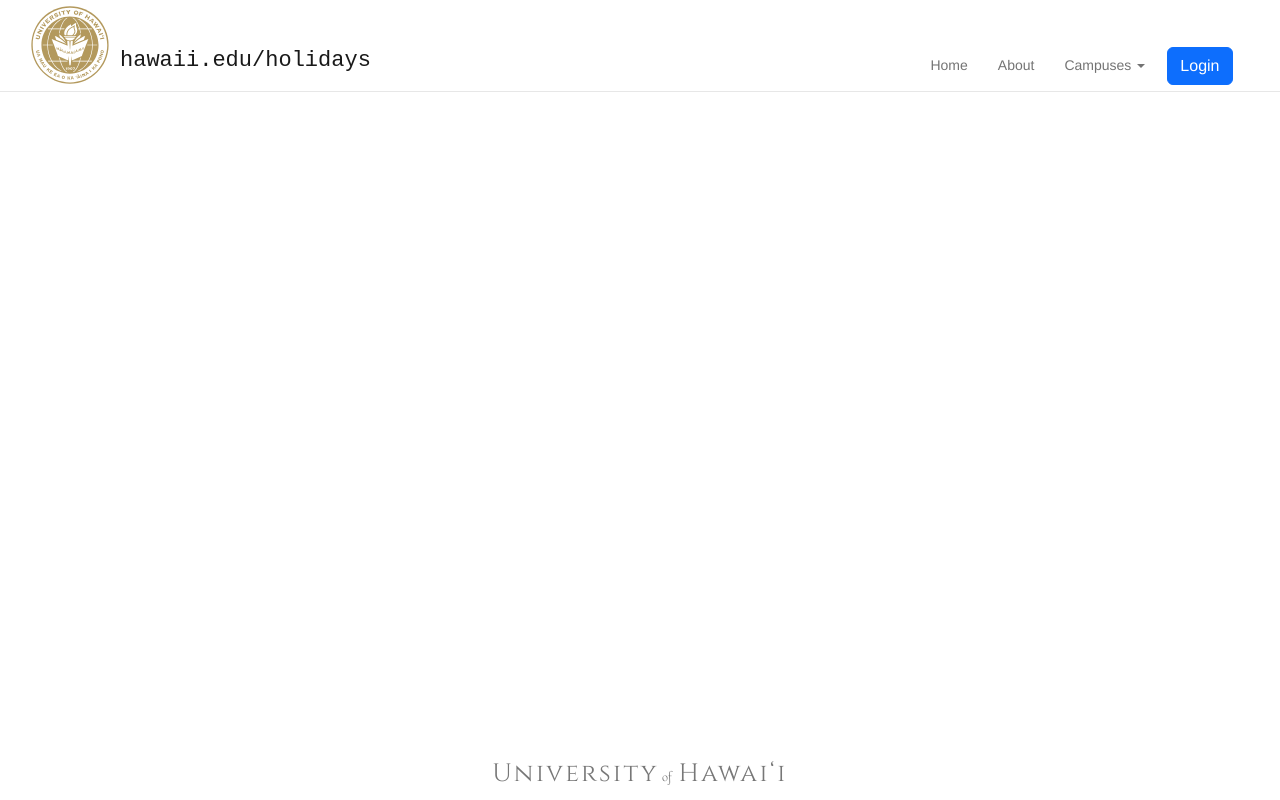
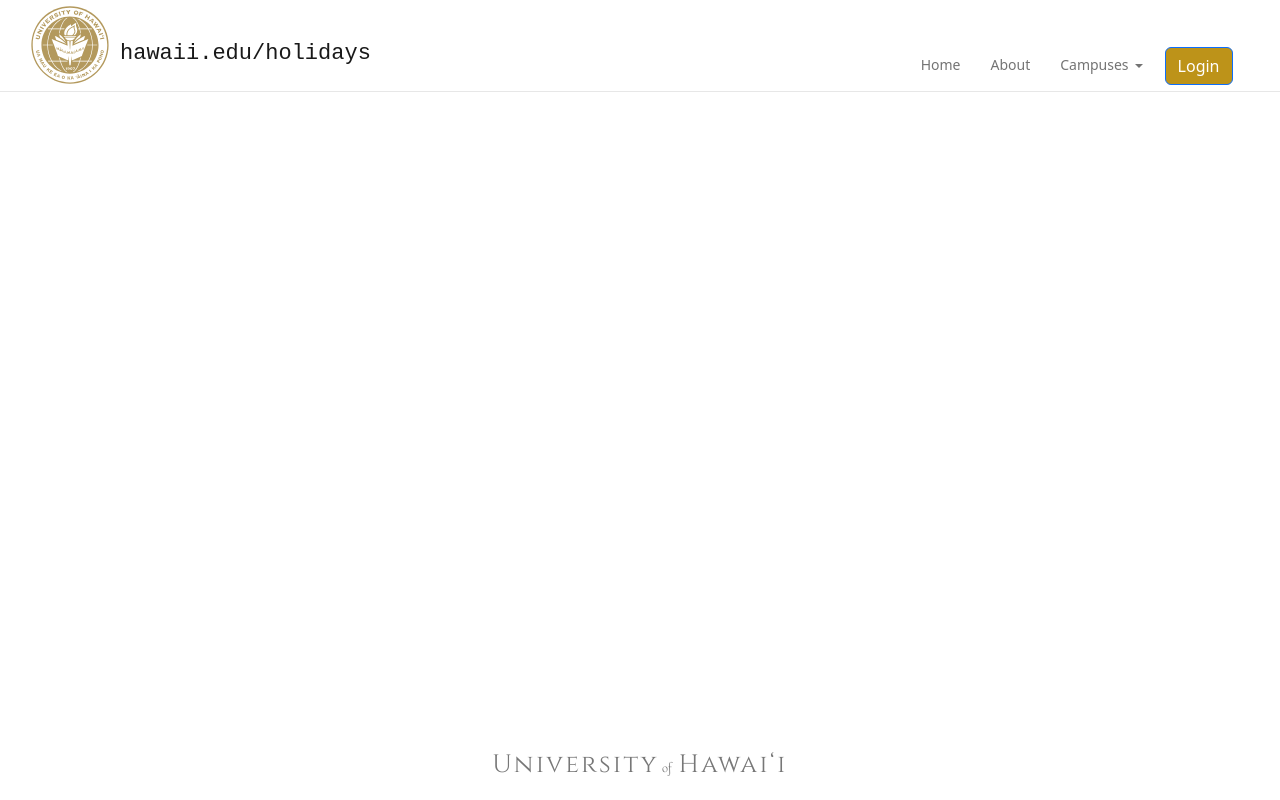
Before and after one commit to uhawaii-system-its-ti-iam/casified-uh-holiday-webapp, a Next.js app in the folder app/: page / in a window 1280 px wide. Built offline with nearby package versions, Linux system fonts and the light colour scheme; no server answers.

Commit message:
Add Tailwind (#30)

```diff
--- a/app/components/layout/menubar/login/Login.tsx
+++ b/app/components/layout/menubar/login/Login.tsx
@@ -10,8 +10,12 @@ const Login = () => {
     return (
         <>
             {!casUserContext.currentUser.roles.includes(Role.USER)
-                ? <Button onClick={() => cas.login()}>Login</Button>
-                : <Button onClick={() => cas.logout()}>Logout ({casUserContext.currentUser.uid})</Button>}
+                ? <Button className="bg-gold-100 hover:bg-gold-50" onClick={() => cas.login()}>
+                    Login
+                </Button>
+                : <Button className="bg-gold-100 hover:bg-gold-50" onClick={() => cas.logout()}>
+                    Logout ({casUserContext.currentUser.uid})
+                </Button>}
         </>
     );
 }
--- a/app/package.json
+++ b/app/package.json
@@ -41,6 +41,7 @@
     "@typescript-eslint/eslint-plugin": "^5.57.0",
     "@typescript-eslint/parser": "^5.57.0",
     "cypress": "^13.3.0",
+    "autoprefixer": "^10.4.16",
     "eslint": "^8.25.0",
     "eslint-config-next": "^12.3.1",
     "eslint-plugin-react": "^7.32.2",
@@ -48,6 +49,8 @@
     "jest-environment-jsdom": "^29.2.2",
     "jest-fetch-mock": "^3.0.3",
     "node-mocks-http": "^1.13.0",
+    "postcss": "^8.4.31",
+    "tailwindcss": "^3.3.5",
     "ts-jest": "^29.1.1",
     "typescript": "^4.8.4"
   }
--- /dev/null
+++ b/app/postcss.config.js
@@ -0,0 +1,6 @@
+module.exports = {
+    plugins: {
+        tailwindcss: {},
+        autoprefixer: {},
+    },
+}
--- a/app/styles/globals.css
+++ b/app/styles/globals.css
@@ -1,3 +1,7 @@
+@tailwind base;
+@tailwind components;
+@tailwind utilities;
+
 @font-face {
   font-family: cinzel-regular;
   src: url(fonts/Cinzel-Regular.ttf);
@@ -8,188 +12,121 @@
   src: url(fonts/CormorantUpright-Regular.ttf);
 }
 
+@layer base {
   html {
-  position: relative;
-  min-height: 100%;
-  overflow-y: scroll;
+    @apply relative min-h-full overflow-y-scroll pt-0;
   }
 
   body {
-  font-size: 14px;
-  font-family: 'Helvetica Neue', Helvetica, Arial, sans-serif !important;
-  padding-top: 60px; /* Required padding for .navbar-fixed-top. Remove if using .navbar-static-top. Change if height of navigation changes. */
-  padding-bottom: 50px;
-  background-color: white;
+    @apply text-sm bg-white pt-[60px] pb-[50px];
   }
 
   a {
-  color: #0275d8;
-  text-decoration: none;
-}
-
-a:hover {
-  color: #0275d8;
-  text-decoration: underline;
+    @apply text-link-blue no-underline hover:text-link-blue hover:underline;
   }
 
   h3 {
-  color: #bd9319;
-  font-size: 24px;
-  margin-top: 20px;
+    @apply text-gold-100 text-2xl mt-5 mb-[8px];
+  }
 }
 
 .uh-branding-one {
+  @apply text-[1.6em] not-italic tracking-[2.2px] text-gray;
   font-family: cinzel-regular, serif;
-  font-size: 1.6em;
-  font-style: normal;
-  letter-spacing: 2.2px;
-  color: #777;
 }
 
 .uh-branding-two {
+  @apply text-[0.8em] not-italic text-gray whitespace-pre;
   font-family: cormorant-upright-regular, cursive;
-  font-size: 0.8em;
-  font-style: normal;
-  color: #777;
-  white-space: pre;
 }
 
 .navbar {
-  background-color: white;
-  border-bottom: 1px solid #e7e7e7;
+  @apply bg-white border-b-ash border-b border-solid;
 }
 
 .navbar-brand {
-  position: fixed;
-  width: 45px;
-  height: 45px;
-  top: 3px;
-  left: 23px;
+  @apply fixed w-[45px] h-[45px] left-[23px] top-[3px];
 }
 
 .uh-nav-app-name {
+  @apply text-sm inline absolute bg-transparent ml-[67px] mt-3;
   font-family: 'Courier New', Courier, sans-serif;
-  font-size: 14px;
-  display: inline;
-  position: absolute;
-  margin-left: 67px;
-  margin-top: 12px;
-  background-color: transparent;
 }
 
 .footer {
-  position: absolute;
-  padding-top: 5px;
-  bottom: 0;
-  width: 100%;
-  height: 50px;
-  text-align: center;
+  @apply absolute w-full h-[50px] text-center pt-[5px] bottom-0;
 }
 
 .nav-link {
-  margin-right: 14px;
+  @apply mr-3.5;
 }
 
 .container {
-  width: 768px !important;
-  max-width: 768px !important;
-  padding-right: 15px !important;
-  padding-left: 15px !important;
-  margin-left: 0 !important;
-  margin-right: 0 !important;
+  @apply w-[768px] max-w-screen-md mx-0 px-[15px] !important;
 }
 
-@media (min-width: 768px) {
+@media screen(sm) {
   body {
-    padding-top: 100px;
-    padding-bottom: 50px;
-    background-color: white;
+    @apply bg-[white] pt-[100px] pb-[50px] !important;
+  }
 }
 
 .container {
-    width: 750px !important;
-    max-width: 750px !important;
-    margin-left: auto !important;
-    margin-right: auto !important;
+  @apply w-[750px] max-w-[750px] mx-auto !important;
 }
 
 .navbar {
-    font-size: 14px;
-    margin-top: 37px;
+  @apply text-sm mt-[37px];
 }
 
 .navbar-brand {
-    width: 78px;
-    height: 78px;
-    top: 6px;
-    left: 31px;
+  @apply w-[78px] h-[78px] left-[31px] top-1.5;
 }
 
 .navbar-nav {
-    position: relative;
-    top: 2px;
-    left: 22.5px;
+  @apply relative left-[22.5px] top-0.5;
 }
 
 .uh-nav-app-name {
-    font-size: 22px;
-    display: inline;
-    position: absolute;
-    margin-left: 89px;
-    margin-top: 33px;
-    background-color: transparent;
+  @apply text-[22px] inline absolute bg-transparent ml-[89px] mt-[33px];
 }
 
 .uh-branding-one {
-    font-size: 1.8em;
+  @apply text-[1.8em];
 }
 
 .uh-branding-two {
-    font-size: 1.0em;
+  @apply text-[1.0em];
+}
+
+@media screen(md) {
+  .container {
+    @apply w-[970px] max-w-[970px] mx-auto !important;
   }
 }
 
-@media (min-width: 992px) {
+@media screen(lg) {
   .container {
-      width: 970px !important;
-      max-width: 970px !important;
-      margin-left: auto !important;
-      margin-right: auto !important;
-  }
-}
-
-@media (min-width: 1200px) {
-  .container {
-      width: 1170px !important;
-      max-width: 1170px !important;
-      margin-left: auto !important;
-      margin-right: auto !important;
+    @apply w-[1170px] max-w-[1170px] mx-auto !important;
   }
 }
 
 .dropdown-menu.show {
-  margin-top: 6px !important;
-  margin-right: 6px !important;
-  font-size: 14px;
-  border-radius: 0 0 2% 2%;
-  box-shadow: 0 6px 12px rgb(0 0 0 / 18%);
+  @apply text-sm shadow-[0_6px_12px_rgb(0_0_0_/_18%)] mr-1.5 mt-1.5 rounded-[0_0_2%_2%];
 }
 
 .dropdown-menu {
-  min-width: 10rem !important;
-  padding: 5px 0 !important;
+  @apply min-w-[10rem] px-0 py-[5px];
 }
 
 .dropdown-item {
-  padding: 3px 20px !important;
+  @apply px-5 py-[3px];
 }
 
 a.dropdown-item:active {
-  color: black;
-  background-color: #e9ecef;
+  @apply text-black bg-off-white;
 }
 
 a.dropdown-toggle::after {
-  vertical-align: middle;
-  margin-left: 6px;
+  @apply align-middle ml-1.5;
 }
--- /dev/null
+++ b/app/tailwind.config.js
@@ -0,0 +1,29 @@
+/** @type {import('tailwindcss').Config} */
+module.exports = {
+    content: [
+        './app/**/*.{js,ts,jsx,tsx,mdx}', // Note the addition of the `app` directory.
+        './pages/**/*.{js,ts,jsx,tsx,mdx}',
+        './components/**/*.{js,ts,jsx,tsx,mdx}',
+    ],
+    theme: {
+        screens: {
+            "sm": "768px",
+            "md": "992px",
+            "lg": "1200px",
+        },
+        extend: {
+            colors: {
+                "bootstrap-button-blue": "#007bff",
+                "link-blue": "#0275d8",
+                "gold": {
+                    50: "#e4b734",
+                    100: "#bd9319",
+                },
+                "gray": "#777",
+                "ash": "#e7e7e7",
+                "off-white": "#e9ecef",
+            },
+        },
+    },
+    plugins: [],
+}
```
Lines whose indentation alone changed are shown as unchanged.
